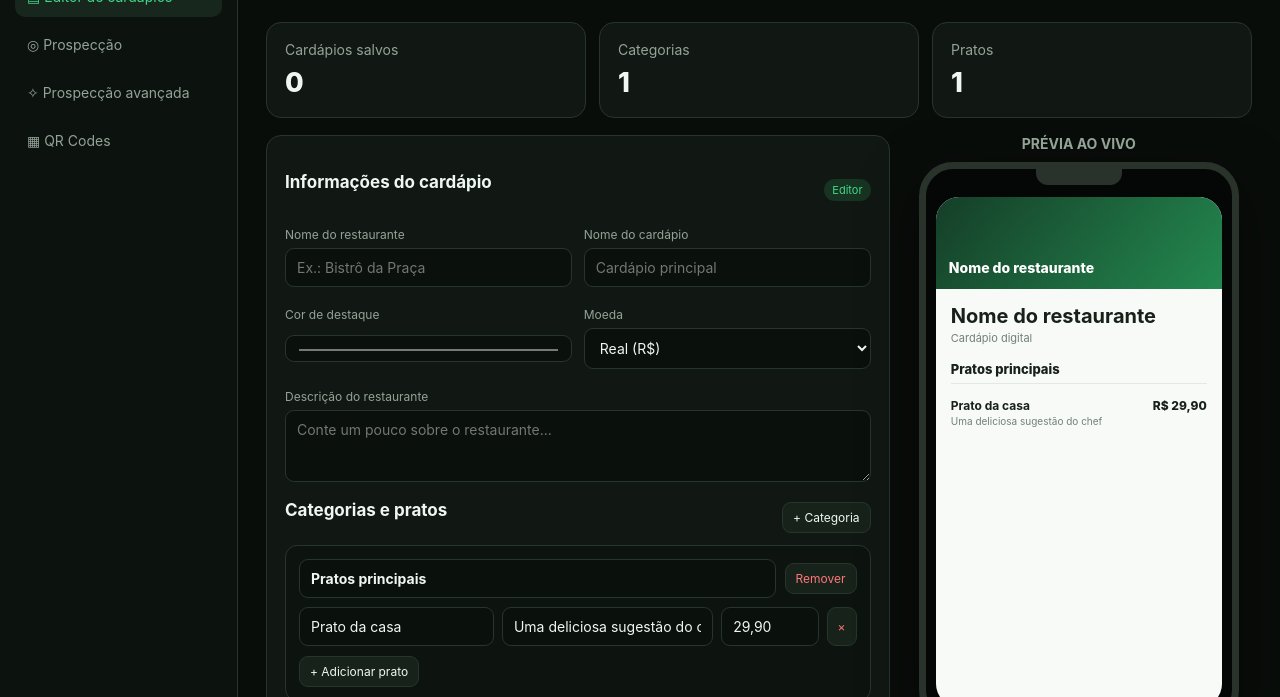
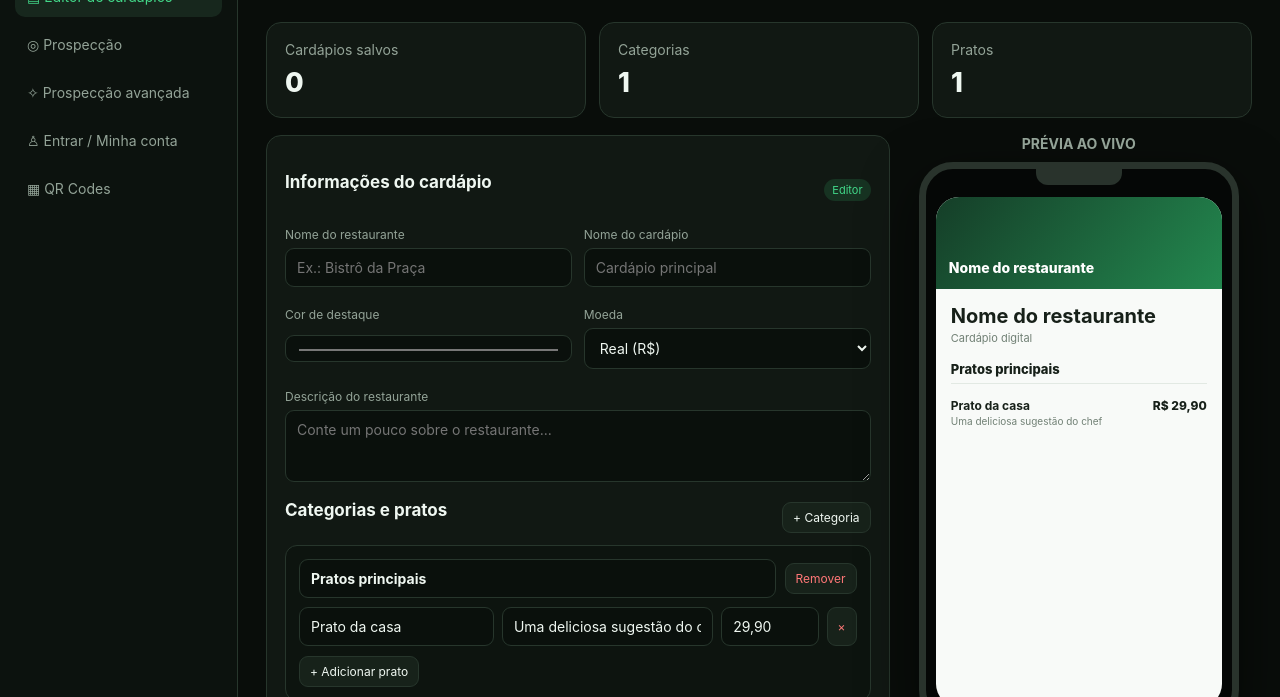
Before and after one commit to icarocc98-hub/Menuradar-ia-2, a plain HTML site: page index.html in a window 1280 px wide. Shown: the part 103-800 px from the top of the page. Drawn offline with Linux system fonts and the light colour scheme.

Commit message:
Add account access link to main menu

```diff
--- a/index.html
+++ b/index.html
@@ -6,7 +6,7 @@
 @media(max-width:980px){.editorgrid{grid-template-columns:1fr}.previewwrap{position:static}.phone{max-width:350px}.sidebar{width:205px}}
 @media(max-width:650px){.app{display:block}.sidebar{width:100%;padding:13px;border:0;border-bottom:1px solid var(--line)}.logo{padding:4px 5px 12px}.nav{display:flex;overflow:auto}.nav button{white-space:nowrap;padding:9px}.sidefoot{display:none}.main{padding:17px}.top{align-items:flex-start}.stats{gap:8px}.panel{padding:14px}.stat{font-size:22px}.fields{grid-template-columns:1fr}.dish{grid-template-columns:1fr 1fr}.dish input:nth-child(2){grid-column:1/2}.dish input:nth-child(3){grid-column:2/3}}
 </style></head>
-<body><div class="app"><aside class="sidebar"><div class="logo">Menu<span>Radar</span> IA</div><nav class="nav" id="nav"><button class="active" data-page="editor">▤ Editor de cardápios</button><button data-page="prospecting">◎ Prospecção</button><button onclick="location.href='prospeccao.html'">✧ Prospecção avançada</button><button data-page="qrs">▦ QR Codes</button></nav><div class="sidefoot">Painel de gestão • MenuRadar IA</div></aside>
+<body><div class="app"><aside class="sidebar"><div class="logo">Menu<span>Radar</span> IA</div><nav class="nav" id="nav"><button class="active" data-page="editor">▤ Editor de cardápios</button><button data-page="prospecting">◎ Prospecção</button><button onclick="location.href='prospeccao.html'">✧ Prospecção avançada</button><button onclick="location.href='login.html'">♙ Entrar / Minha conta</button><button data-page="qrs">▦ QR Codes</button></nav><div class="sidefoot">Painel de gestão • MenuRadar IA</div></aside>
 <main class="main"><header class="top"><div><div class="kicker">Painel de controle</div><h1 id="pageTitle">Editor de cardápios</h1><div class="muted" id="pageDesc">Gerencie pratos e acompanhe a prévia digital em tempo real.</div></div><span class="badge">● Sistema de demonstração</span></header>
 <section class="page active" id="editor">
 <div class="stats"><div class="panel"><div class="muted">Cardápios salvos</div><div class="stat" id="countMenus">0</div></div><div class="panel"><div class="muted">Categorias</div><div class="stat" id="countCats">1</div></div><div class="panel"><div class="muted">Pratos</div><div class="stat" id="countDishes">0</div></div></div>
```
